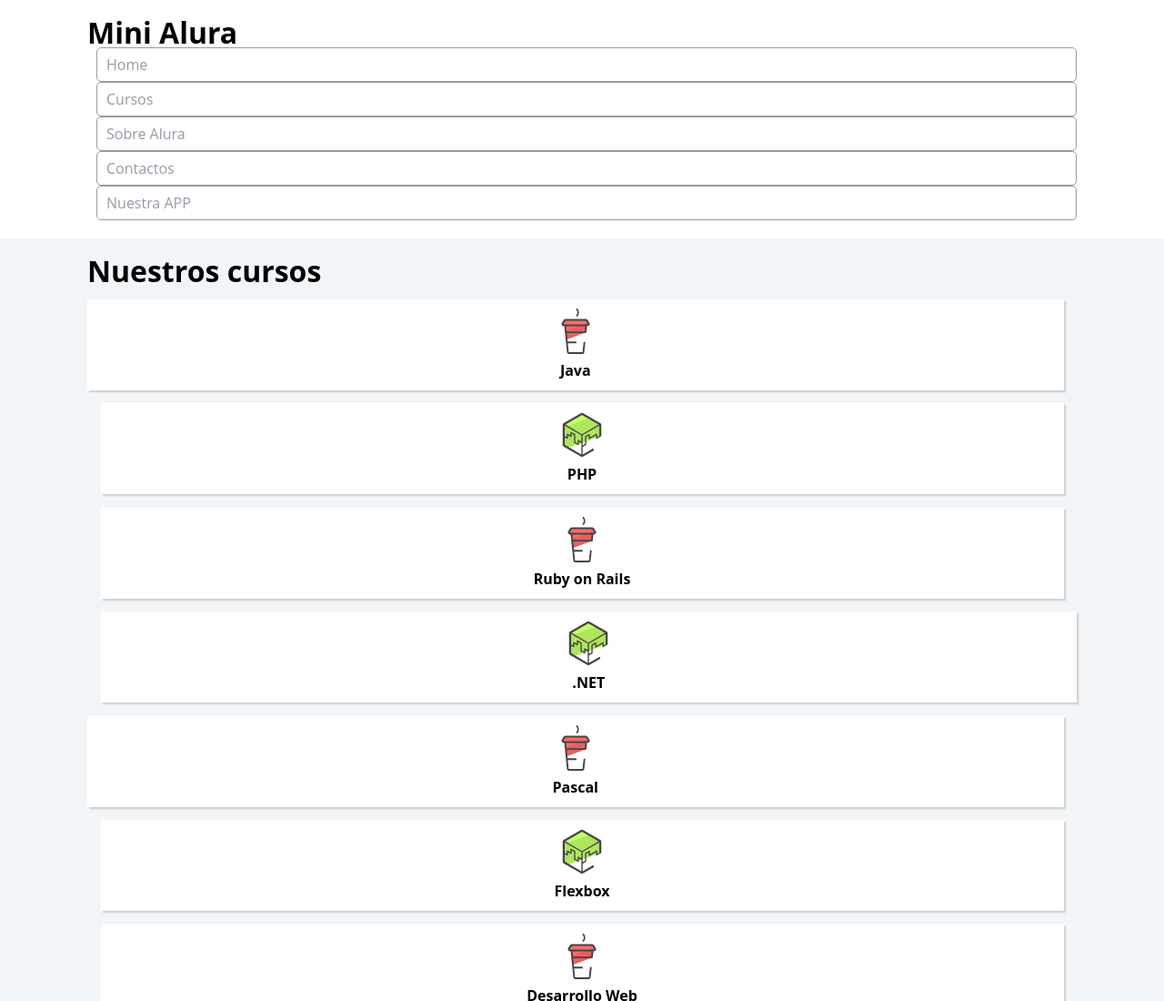
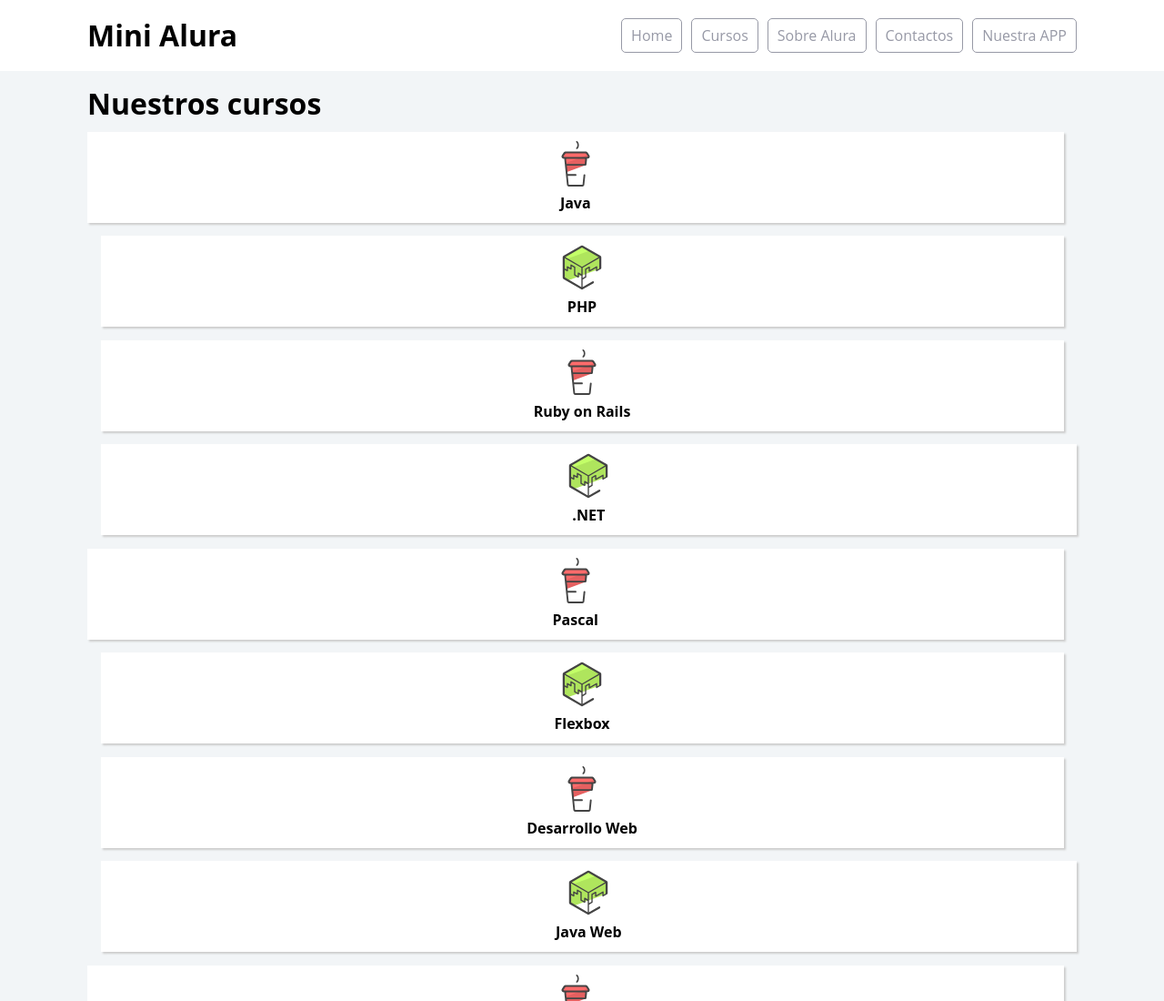
Before and after one commit to Miles-Arts/frontend, a plain HTML site: page index.html in a window 1280 px wide. Shown: the top 1100 px of the page at 91% size. Drawn offline with Linux system fonts and the light colour scheme.

Commit message:
Otras caractéristicas

```diff
--- a/css/flexbox.css
+++ b/css/flexbox.css
@@ -1,3 +1,21 @@
-body {
+/*.headerPrincipal-titulo {
+    display: inline-block;
+    vertical-align: middle;
+}
 
+
+.headerPrincipal-nav {
+    display: inline-block;
+    vertical-align: middle;
+    margin-left: 90%;
+}*/
+
+.headerPrincipal  .container{
+    display: flex;
+    align-items: center;
+    justify-content: space-between;
 }
+
+.headerPrincipal-nav {
+    display: flex;
+}
```
